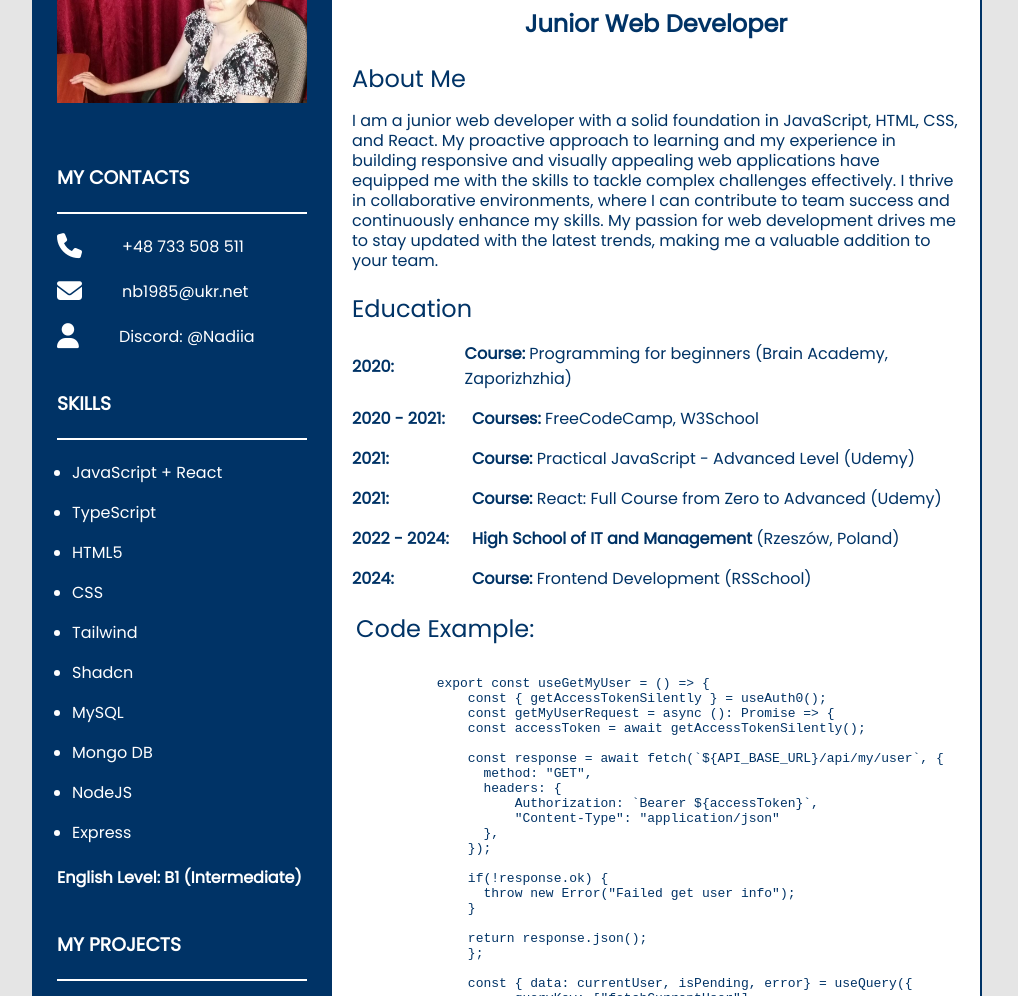
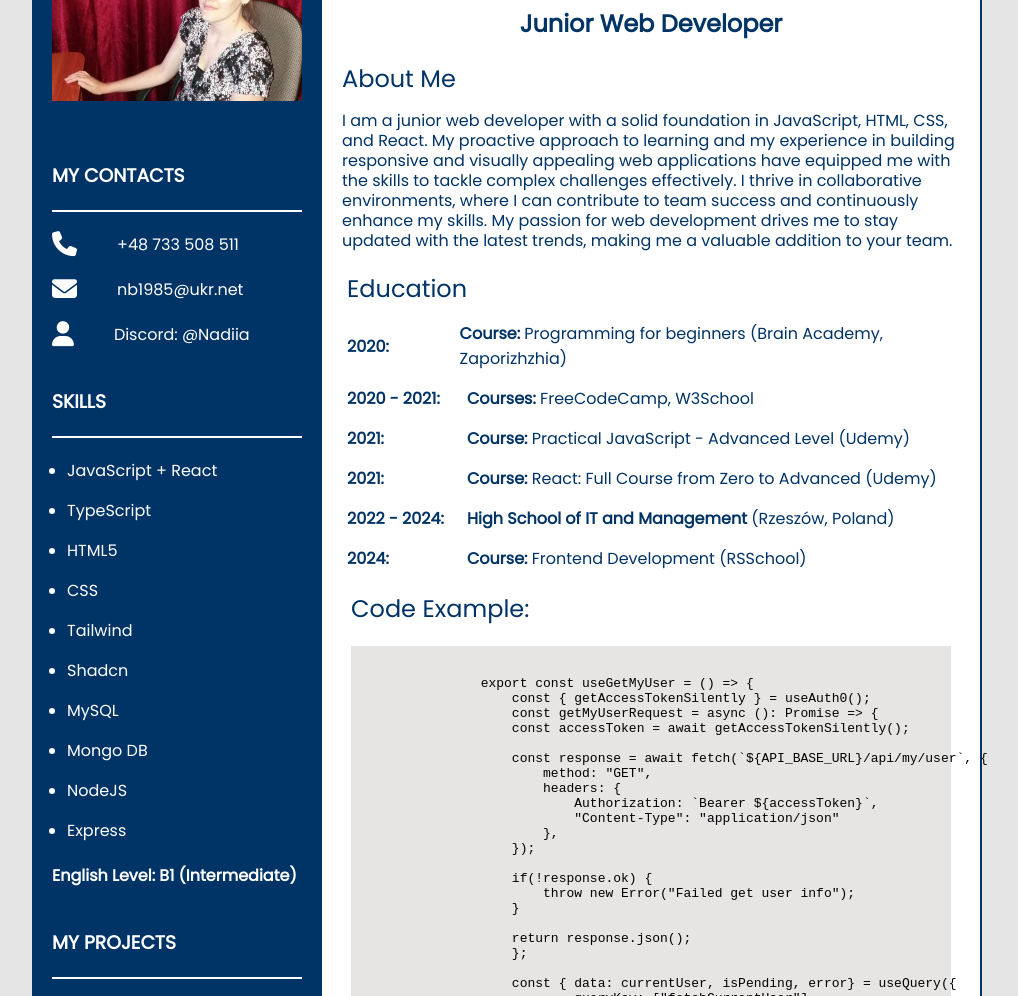
Before and after one commit to nadiia0811/rsschool-cv, a plain HTML site: page index.html in a window 1280 px wide. Shown: the part 109-1105 px from the top of the page, without its empty margins (133-1151 px from the left). Drawn offline with Linux system fonts and the light colour scheme.

Commit message:
chore: change html according to the task requirements

```diff
--- a/index.html
+++ b/index.html
@@ -14,9 +14,8 @@
 </head>
 <body>
    <main class="container">
-       <nav>
-            <section class="contact-info">
-                <header class="header">
+       <nav class="contact-info">
+            <header>
                 <img src="./assets/photo.jpg"
                     class="img"
                     alt="photo">
@@ -25,20 +24,20 @@
             <div class="info">
                 <h3>MY CONTACTS</h3>
                 <div class="line"></div>
-                    <div class="contacts">
-                        <div class="contact">
+                <ul class="contacts">
+                    <li class="contact">
                         <i class="fas fa-phone icon"></i>
                         <span>+48 733 508 511</span>
-                        </div>
-                        <div class="contact">
+                    </li>
+                    <li class="contact">
                         <i class="fas fa-envelope icon"></i>
                         <span>nb1985@ukr.net</span>
-                        </div>
-                        <div class="contact">
+                    </li>
+                    <li class="contact">
                         <i class="fa-solid fa-user icon"></i>
                         <span>Discord: @Nadiia</span>
-                        </div>
-                    </div>
+                    </li>
+                </ul>
             </div>
 
             <div class="info">
@@ -79,7 +78,6 @@
                     </li>
                 </ul>
             </div>
-            </section>
         </nav>
 
         <section class="aboutme-info">
@@ -125,7 +123,7 @@
 
                             <div class="custom__div">
                                 <span class="year"><b>2024:</b></span>
-                        <span><b>Course:</b> Frontend Development (RSSchool) </span>
+                                <span><b>Course:</b> Frontend Development (RSSchool)</span>
                             </div>
                     </div>
                     <div class="code">
--- a/style.css
+++ b/style.css
@@ -34,6 +34,10 @@ body {
     align-items: center;
 }
 
+.code h2 {
+    margin-bottom: 20px;
+}
+
 .aboutme h2 {
     font-weight: 400;
 }
@@ -62,7 +66,7 @@ h2.position {
     width: 300px;
     gap: 40px;
     align-items: center;
-    height: 1228px;
+    height: 1226px;
 }
 
 .contact {
@@ -102,24 +106,25 @@ h2.position {
     display: flex;
     flex-direction: column;
     gap: 15px;
-    margin-left: 0px;
+    margin-left: 0;
 }
 
 footer {
-    width: 648px;
-    height: 100px;
+    width: 660px;
+    height: 98px;
     background: #003366;
     color:#fff;
     display: flex;
     align-items: center;
     justify-content: center;
+    margin-left: -2px;
 }
 
 .footer__span {
     font-size: 12px;
 }
 
-.header {
+header {
     width: 250px;
     height: 200px;
     overflow: hidden;
@@ -158,10 +163,6 @@ h3 {
     background: #fff;
 }
 
-nav {
-    height: 1228px;
-}
-
 .picture {
     width: 70px;
     height: 50px;
@@ -172,13 +173,16 @@ nav {
 
 pre {
     width: 600px;
-
+    height: 480px;
+    background: #e7e4e4;
+    color: #000;
+    font-weight: 500;
 }
 
 code {
     width: 600px;
     display: block;
-    margin-left: -130px;
+    margin-left: -120px;
 }
 
 .subcontainer {
```
Lines whose indentation alone changed are shown as unchanged.
